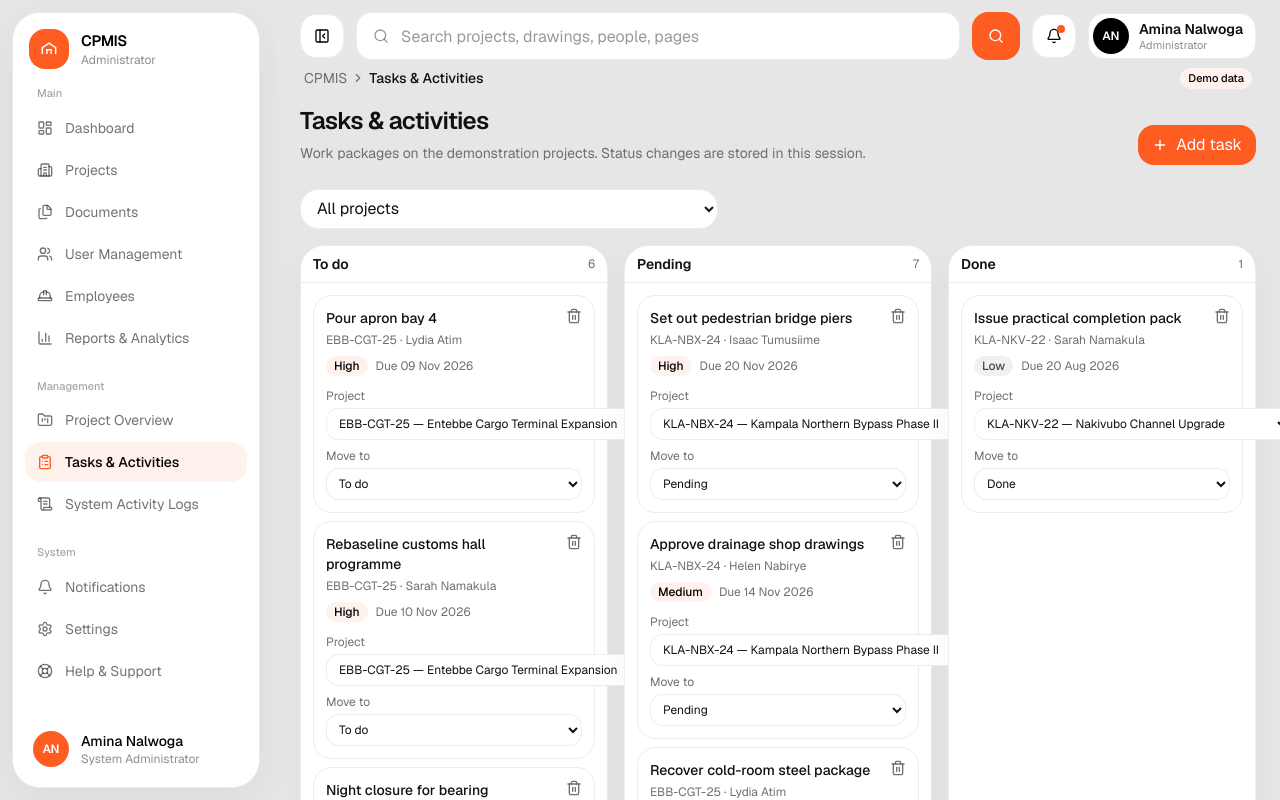
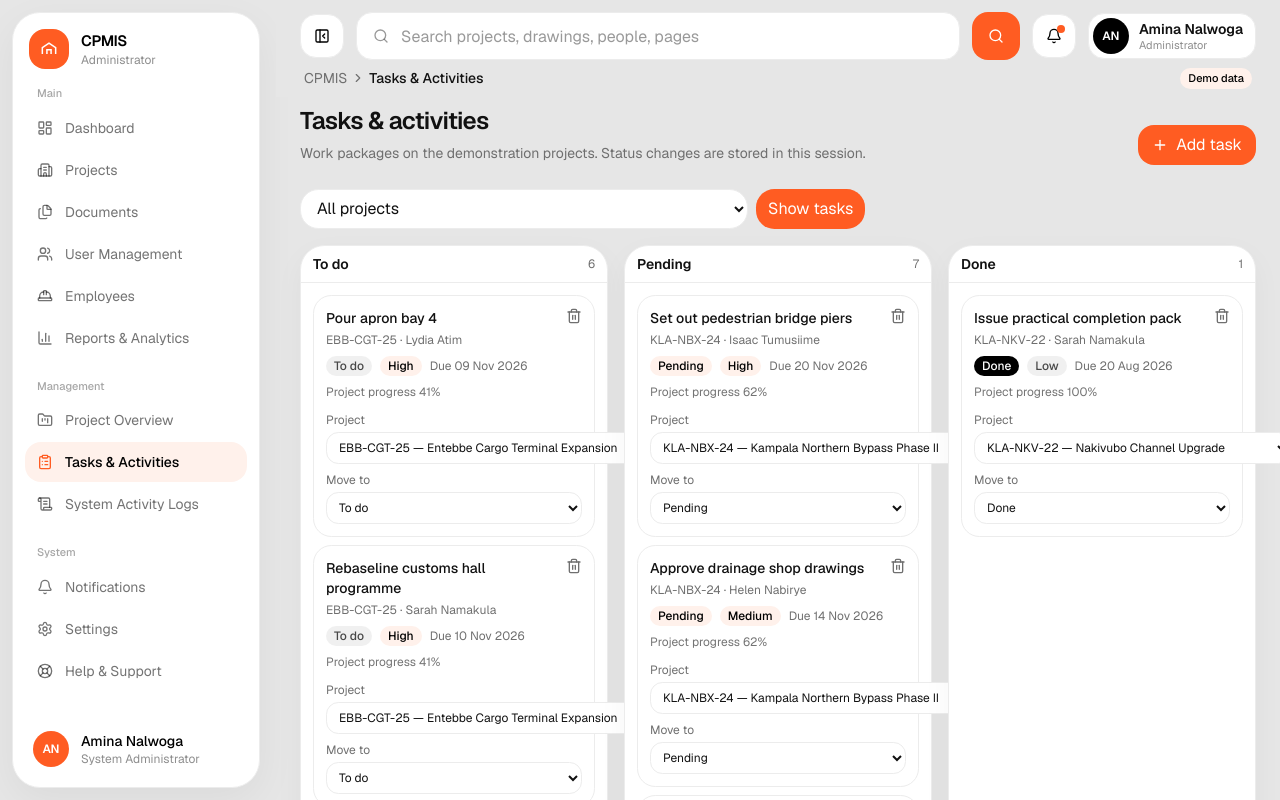
Before and after one commit to KayongoRyan/upwork, a Next.js app: page /admin/tasks in a window 1280 px wide. Shown: the top 800 px of the page. Built offline with nearby package versions, Linux system fonts and the light colour scheme.

Commit message:
search bar and its functionality is working

```diff
--- a/components/tasks/tasks-view.tsx
+++ b/components/tasks/tasks-view.tsx
@@ -7,7 +7,7 @@ import { Controller, useForm } from "react-hook-form";
 import { Plus, Trash2 } from "lucide-react";
 import { toast } from "sonner";
 import { PageHeader } from "@/components/shared/page-header";
-import { PriorityBadge } from "@/components/shared/status-badge";
+import { PriorityBadge, ProjectStatusBadge, TaskStatusBadge } from "@/components/shared/status-badge";
 import { Button } from "@/components/ui/button";
 import { Dialog, DialogContent } from "@/components/ui/dialog";
 import { Field, Input } from "@/components/ui/input";
@@ -20,15 +20,23 @@ import type { TaskStatus } from "@/types";
 
 export function TasksView() {
   const data = useAdmin();
-  const requested = useSearchParams().get("project");
-  const [seenProject, setSeenProject] = useState(requested);
-  const [projectId, setProjectId] = useState(requested ?? "all");
-  if (requested !== seenProject) {
-    setSeenProject(requested);
-    if (requested) setProjectId(requested);
-  }
+  const params = useSearchParams();
+  const projectId = params.get("project") ?? "all";
+  const taskId = params.get("task");
   const [open, setOpen] = useState(false);
   const tasks = data.tasks.filter((task) => projectId === "all" || task.projectId === projectId);
+  const selected = data.tasks.find((task) => task.id === taskId) ?? null;
+  const focusId = selected?.projectId ?? (projectId === "all" ? null : projectId);
+  const focus = focusId ? data.projectById(focusId) : null;
+  const focusTasks = focus ? data.tasks.filter((task) => task.projectId === focus.id) : [];
+
+  function href(nextProject: string, nextTask?: string) {
+    const query = new URLSearchParams();
+    if (nextProject && nextProject !== "all") query.set("project", nextProject);
+    if (nextTask) query.set("task", nextTask);
+    const text = query.toString();
+    return text ? `/admin/tasks?${text}` : "/admin/tasks";
+  }
 
   return (
     <div>
@@ -37,10 +45,21 @@ export function TasksView() {
         description="Work packages on the demonstration projects. Status changes are stored in this session."
         actions={<Button type="button" onClick={() => setOpen(true)}><Plus />Add task</Button>}
       />
-      <select aria-label="Project" value={projectId} onChange={(event) => setProjectId(event.target.value)} className="mb-4 h-10 rounded-lg border border-input bg-white px-3 text-sm">
+      <form action="/admin/tasks" method="get" className="mb-4 flex flex-wrap items-center gap-2">
+        <select
+          key={projectId}
+          name="project"
+          aria-label="Project"
+          defaultValue={projectId}
+          onChange={(event) => event.currentTarget.form?.requestSubmit()}
+          className="h-10 min-w-0 flex-1 rounded-lg border border-input bg-white px-3 text-sm sm:max-w-md"
+        >
           <option value="all">All projects</option>
           {data.projects.map((project) => <option key={project.id} value={project.id}>{project.code} — {project.name}</option>)}
         </select>
+        <button type="submit" className="h-10 rounded-lg bg-accent px-3 text-sm font-medium text-white">Show tasks</button>
+      </form>
+      {focus ? <ProjectStanding project={focus} tasks={focusTasks} selected={selected} /> : null}
       <div className="grid gap-4 lg:grid-cols-3">
         {taskStatuses.map((status) => (
           <section key={status} className="rounded-xl border border-border bg-card">
@@ -49,19 +68,24 @@ export function TasksView() {
               <span className="text-xs text-muted-foreground">{tasks.filter((task) => task.status === status).length}</span>
             </header>
             <ul className="space-y-2 p-3">
-              {tasks.filter((task) => task.status === status).map((task) => (
-                <li key={task.id} className="rounded-lg border border-border p-3">
+              {tasks.filter((task) => task.status === status).map((task) => {
+                const project = data.projectById(task.projectId);
+                const active = task.id === selected?.id;
+                return (
+                  <li key={task.id} className={active ? "rounded-lg border border-accent bg-[#fff1eb] p-3" : "rounded-lg border border-border p-3"}>
                     <div className="flex items-start justify-between gap-2">
-                    <p className="text-sm font-medium">{task.title}</p>
+                      <a href={href(task.projectId, task.id)} className="text-sm font-medium hover:underline">{task.title}</a>
                       <button type="button" aria-label={`Delete ${task.title}`} className="text-muted-foreground hover:text-destructive" onClick={() => { data.deleteTask(task.id); toast.success("Task removed."); }}>
                         <Trash2 className="size-4" />
                       </button>
                     </div>
-                  <p className="mt-1 text-xs text-muted-foreground">{data.projectById(task.projectId)?.code} · {task.assignee}</p>
+                    <p className="mt-1 text-xs text-muted-foreground">{project?.code} · {task.assignee}</p>
                     <div className="mt-2 flex flex-wrap items-center gap-2">
+                      <TaskStatusBadge status={task.status} />
                       <PriorityBadge priority={task.priority} />
                       <span className="text-xs text-muted-foreground">Due {formatDate(task.dueDate)}</span>
                     </div>
+                    {project ? <p className="mt-2 text-xs text-black/55">Project progress {project.progress}%</p> : null}
                     <label className="mt-3 grid gap-1 text-xs text-muted-foreground">
                       Project
                       <select
@@ -70,8 +94,8 @@ export function TasksView() {
                         onChange={(event) => data.assignTask(task.id, event.target.value)}
                         className="h-8 rounded-md border border-input bg-white px-2 text-sm text-foreground"
                       >
-                      {data.projects.map((project) => (
-                        <option key={project.id} value={project.id}>{project.code} — {project.name}</option>
+                        {data.projects.map((item) => (
+                          <option key={item.id} value={item.id}>{item.code} — {item.name}</option>
                         ))}
                       </select>
                     </label>
@@ -87,7 +111,8 @@ export function TasksView() {
                       </select>
                     </label>
                   </li>
-              ))}
+                );
+              })}
             </ul>
           </section>
         ))}
@@ -107,6 +132,65 @@ export function TasksView() {
           </DialogContent>
         ) : null}
       </Dialog>
+    </div>
+  );
+}
+
+function ProjectStanding({
+  project,
+  tasks,
+  selected,
+}: {
+  project: { id: string; name: string; code: string; progress: number; status: "planning" | "active" | "on_hold" | "delayed" | "completed" };
+  tasks: { status: TaskStatus }[];
+  selected: { title: string; status: TaskStatus; assignee: string; progress: number } | null;
+}) {
+  const counts = {
+    todo: tasks.filter((task) => task.status === "todo").length,
+    pending: tasks.filter((task) => task.status === "pending").length,
+    done: tasks.filter((task) => task.status === "done").length,
+  };
+  return (
+    <section className="mb-4 rounded-[22px] border border-black/5 bg-card p-4">
+      <div className="flex flex-wrap items-center justify-between gap-2">
+        <div>
+          <h2 className="text-base font-semibold">{project.name}</h2>
+          <p className="text-xs text-black/45">{project.code}</p>
+        </div>
+        <ProjectStatusBadge status={project.status} />
+      </div>
+      <div className="mt-3">
+        <div className="flex items-center justify-between text-xs text-black/45">
+          <span>Project progress</span>
+          <span className="font-medium text-black">{project.progress}%</span>
+        </div>
+        <div className="mt-2 h-1.5 overflow-hidden rounded-full bg-black/[0.06]">
+          <div className="h-full bg-accent" style={{ width: `${Math.max(0, Math.min(100, project.progress))}%` }} />
+        </div>
+      </div>
+      <dl className="mt-3 grid gap-2 sm:grid-cols-3">
+        <Count label="To do" value={counts.todo} />
+        <Count label="Pending" value={counts.pending} />
+        <Count label="Done" value={counts.done} />
+      </dl>
+      {selected ? (
+        <div className="mt-3 rounded-2xl bg-light-gray px-3 py-3">
+          <p className="text-sm font-medium">{selected.title}</p>
+          <p className="mt-1 text-xs text-black/45">{selected.assignee} · task progress {selected.progress}%</p>
+          <div className="mt-2">
+            <TaskStatusBadge status={selected.status} />
+          </div>
+        </div>
+      ) : null}
+    </section>
+  );
+}
+
+function Count({ label, value }: { label: string; value: number }) {
+  return (
+    <div className="rounded-2xl bg-light-gray px-3 py-2">
+      <dt className="text-xs text-black/45">{label}</dt>
+      <dd className="text-sm font-semibold">{value}</dd>
     </div>
   );
 }
```
Lines whose indentation alone changed are shown as unchanged.
